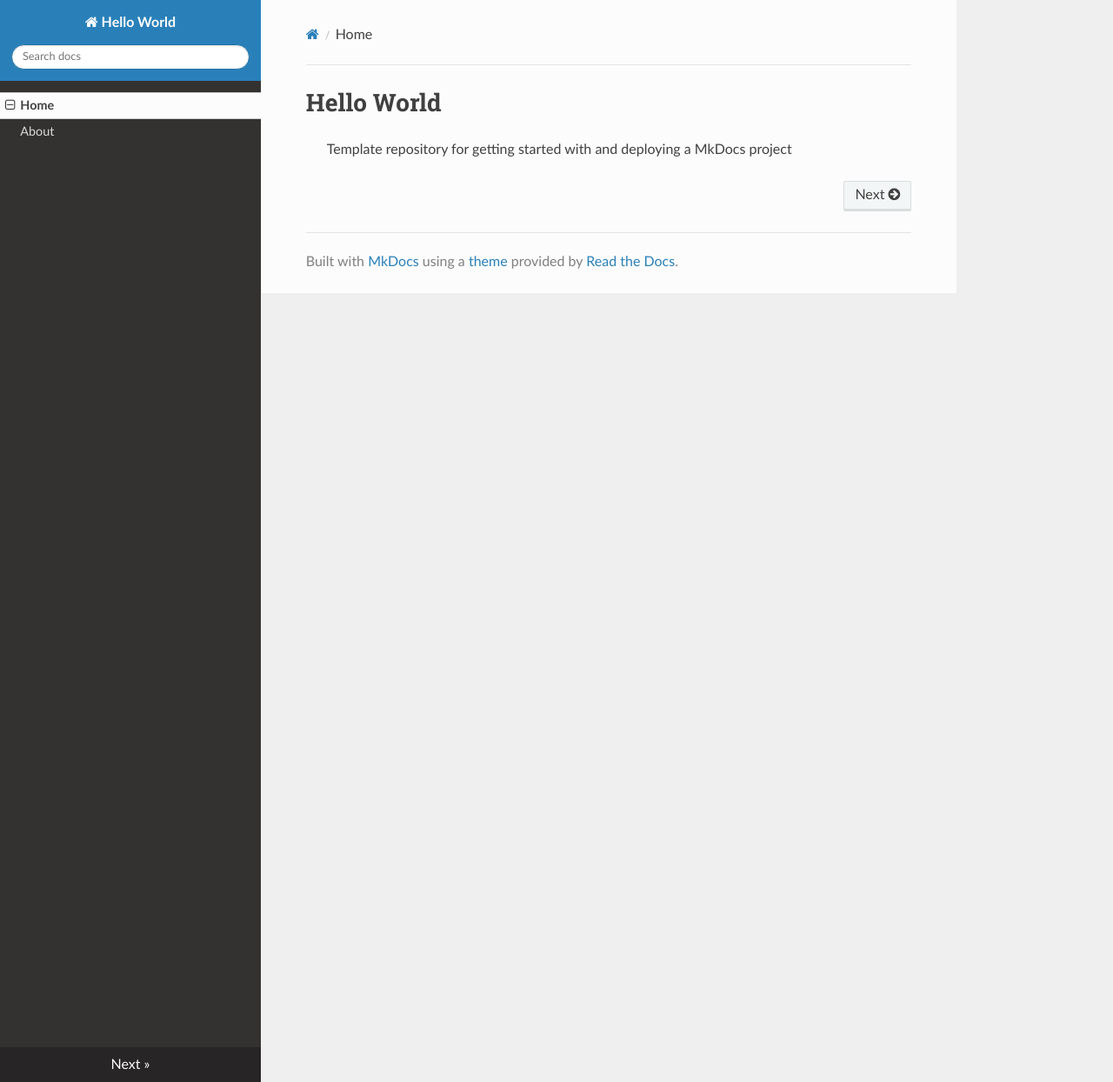
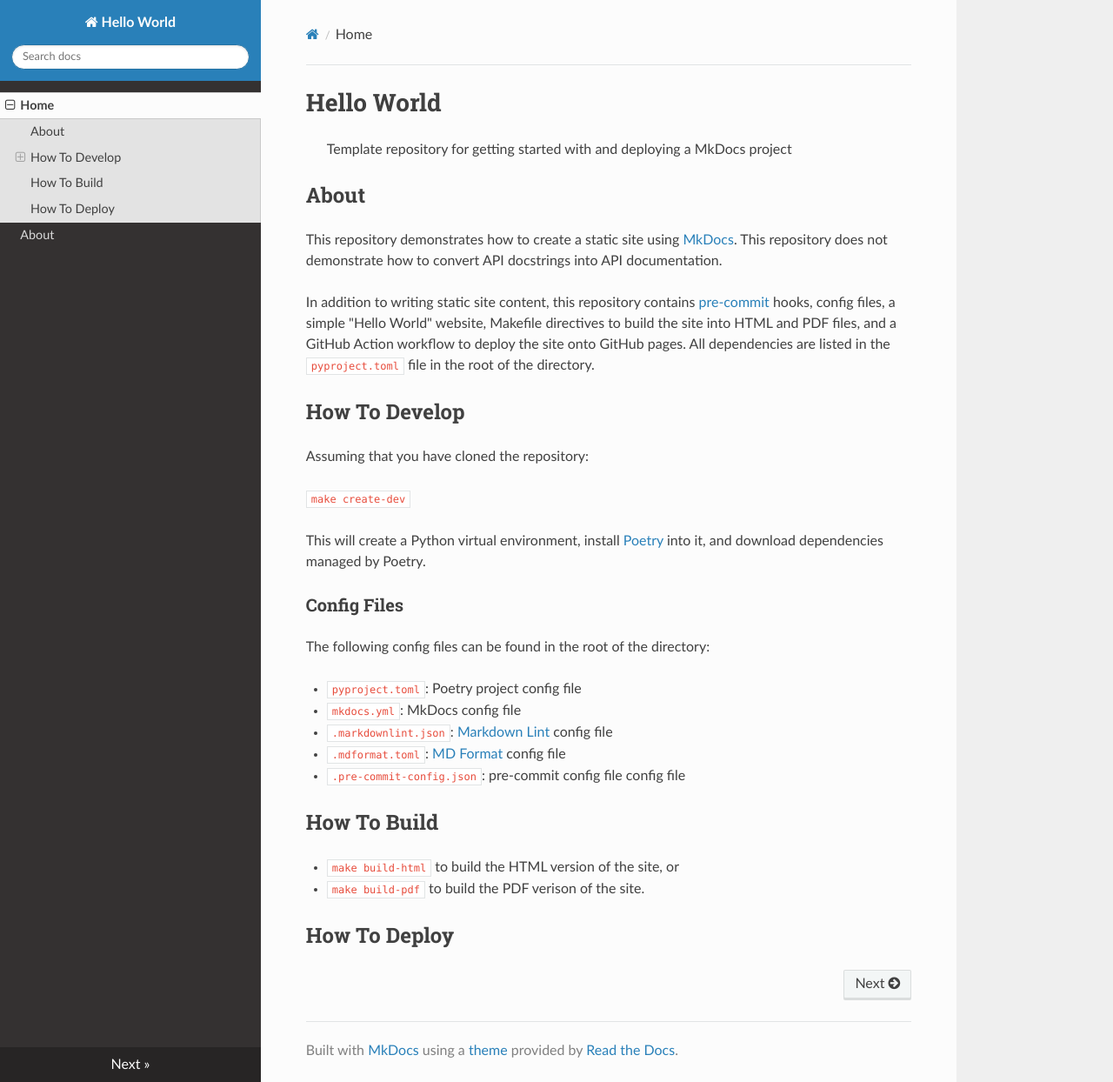
Before and after one commit to NicholasSynovic/template_mkdocs, an MkDocs documentation site: the page built from docs/index.md, in a window 1280 px wide and 1244 px high. Shown: the whole window at 87% size. Built offline with MkDocs 1.6.1, drawn with Linux system fonts in a browser that asks for light colours; nearby versions of some CDN libraries.

Commit message:
Update index.md

```diff
--- a/docs/index.md
+++ b/docs/index.md
@@ -1,3 +1,44 @@
 # Hello World
 
 > Template repository for getting started with and deploying a MkDocs project
+
+## About
+
+This repository demonstrates how to create a static site using
+[MkDocs](https://www.mkdocs.org/). This repository does not demonstrate how to
+convert API docstrings into API documentation.
+
+In addition to writing static site content, this repository contains
+[pre-commit](https://pre-commit.com/) hooks, config files, a simple "Hello
+World" website, Makefile directives to build the site into HTML and PDF files,
+and a GitHub Action workflow to deploy the site onto GitHub pages. All
+dependencies are listed in the `pyproject.toml` file in the root of the
+directory.
+
+## How To Develop
+
+Assuming that you have cloned the repository:
+
+`make create-dev`
+
+This will create a Python virtual environment, install
+[Poetry](https://python-poetry.org/) into it, and download dependencies managed
+by Poetry.
+
+### Config Files
+
+The following config files can be found in the root of the directory:
+
+- `pyproject.toml`: Poetry project config file
+- `mkdocs.yml`: MkDocs config file
+- `.markdownlint.json`:
+  [Markdown Lint](https://github.com/DavidAnson/markdownlint) config file
+- `.mdformat.toml`: [MD Format](https://github.com/hukkin/mdformat) config file
+- `.pre-commit-config.json`: pre-commit config file config file
+
+## How To Build
+
+- `make build-html` to build the HTML version of the site, or
+- `make build-pdf` to build the PDF verison of the site.
+
+## How To Deploy
```
